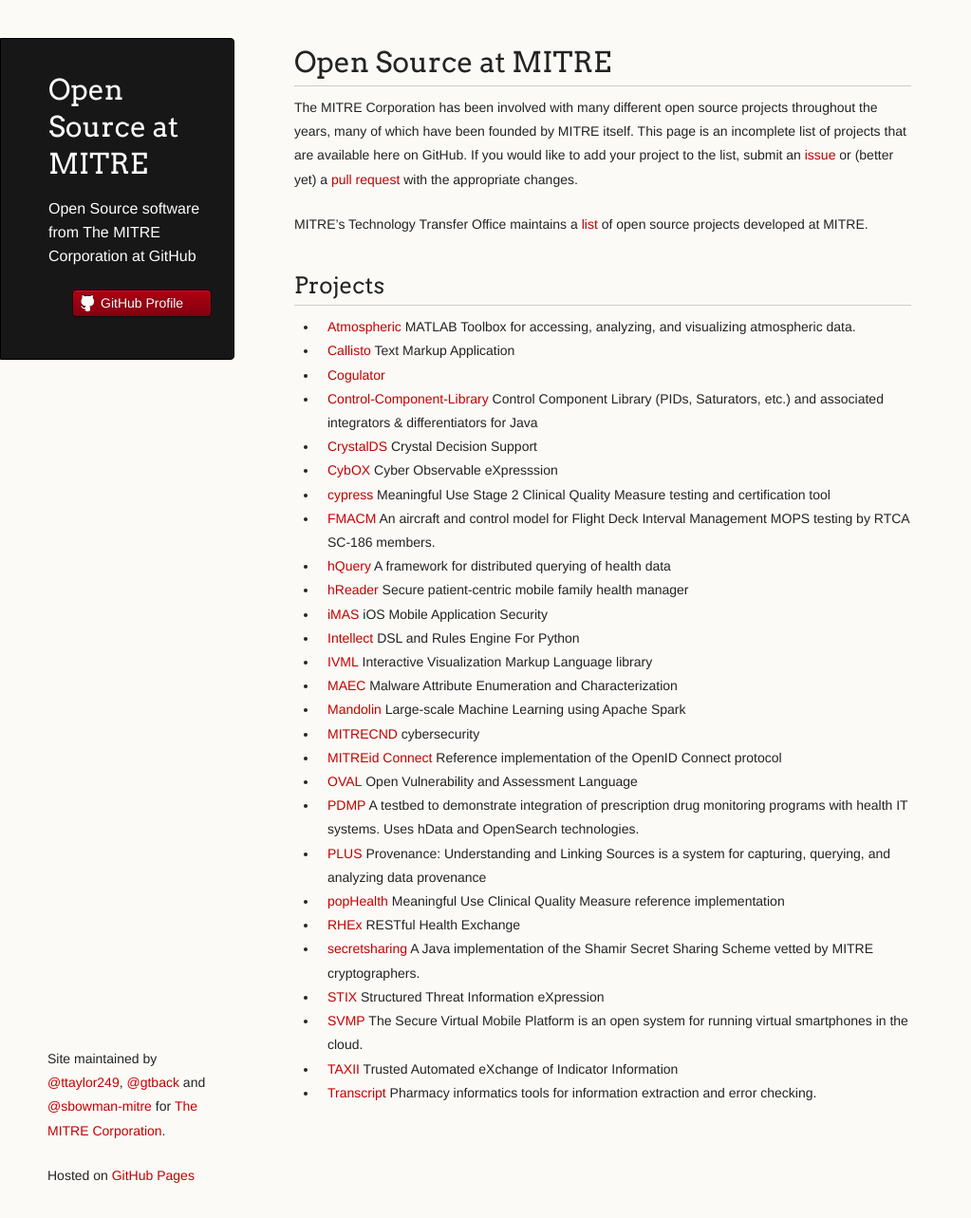
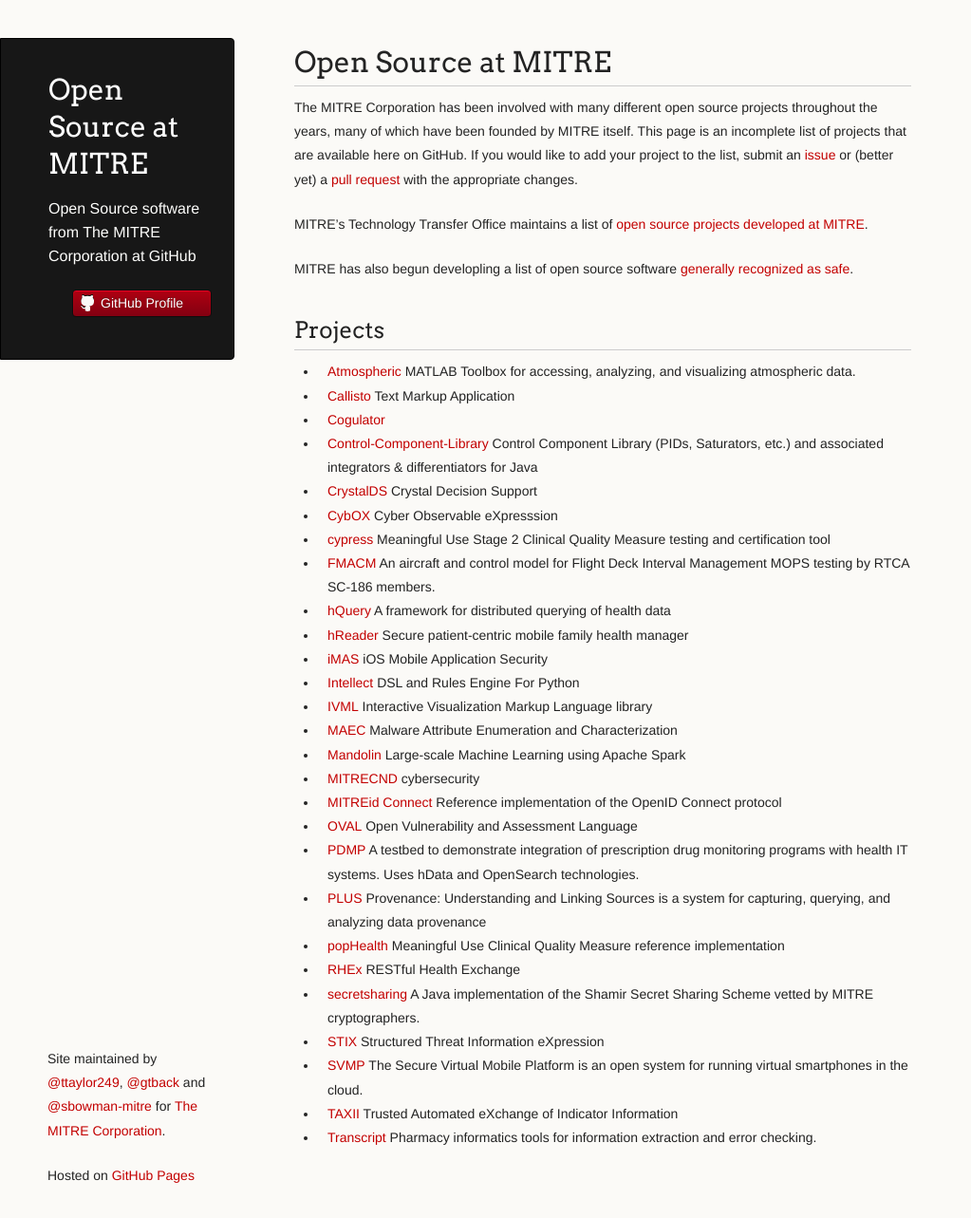
Before and after one commit to mitre/mitre.github.io, a Jekyll site: the page built from index.md, in a window 1280 px wide and 1283 px high. Shown: the whole window at 95% size, without its empty margins (0-1023 px from the left). Built offline with Jekyll 4.4.1, drawn with Linux system fonts in a browser that asks for light colours.

Commit message:
Add link to GRAS page.

```diff
--- a/index.md
+++ b/index.md
@@ -11,9 +11,12 @@
 [pull request](https://github.com/mitre/mitre.github.com/pulls) with the
 appropriate changes.
 
-MITRE's Technology Transfer Office maintains a
-[list](http://www.mitre.org/work/tech_transfer/downloadable_software.html) of
-open source projects developed at MITRE.
+MITRE's Technology Transfer Office maintains a list of [open source projects
+developed at
+MITRE](https://www.mitre.org/research/technology-transfer/open-source-software).
+
+MITRE has also begun developling a list of open source software [generally
+recognized as safe](/gras.html).
 
 ## Projects
 
```
